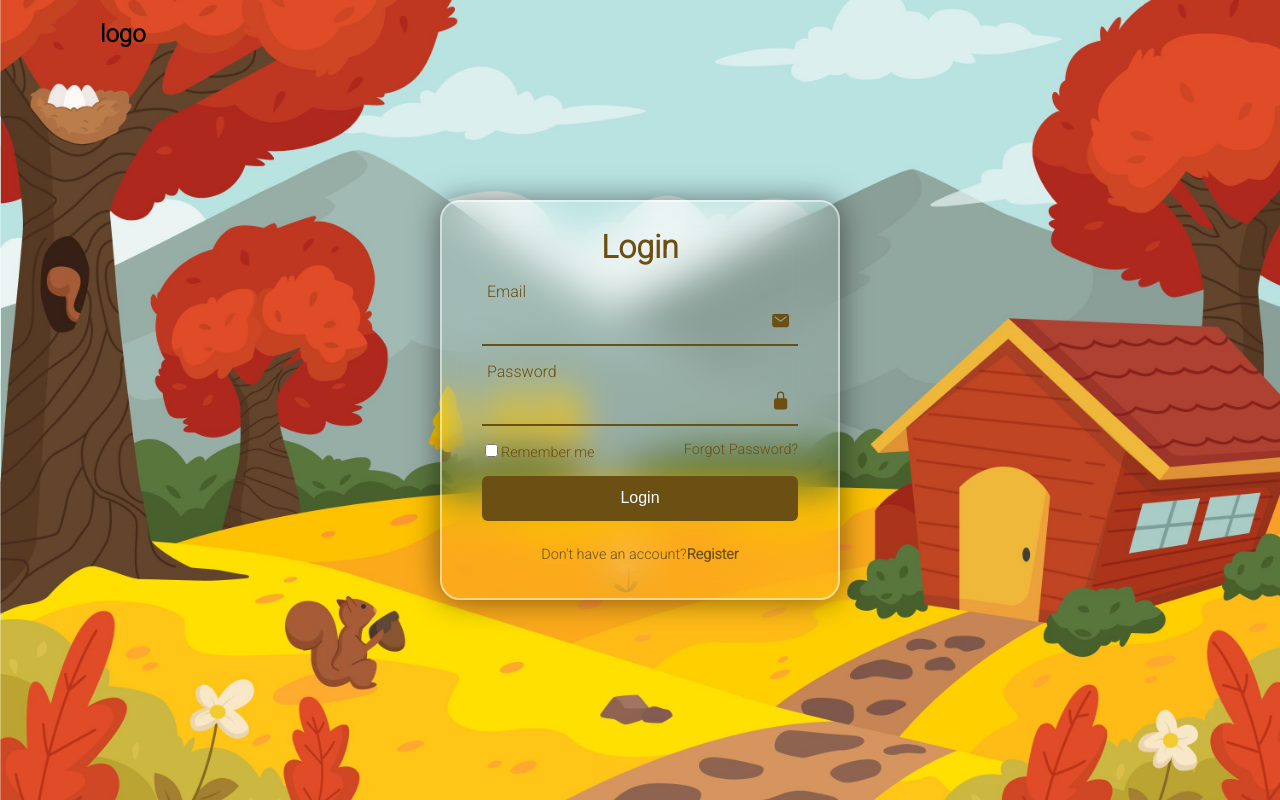
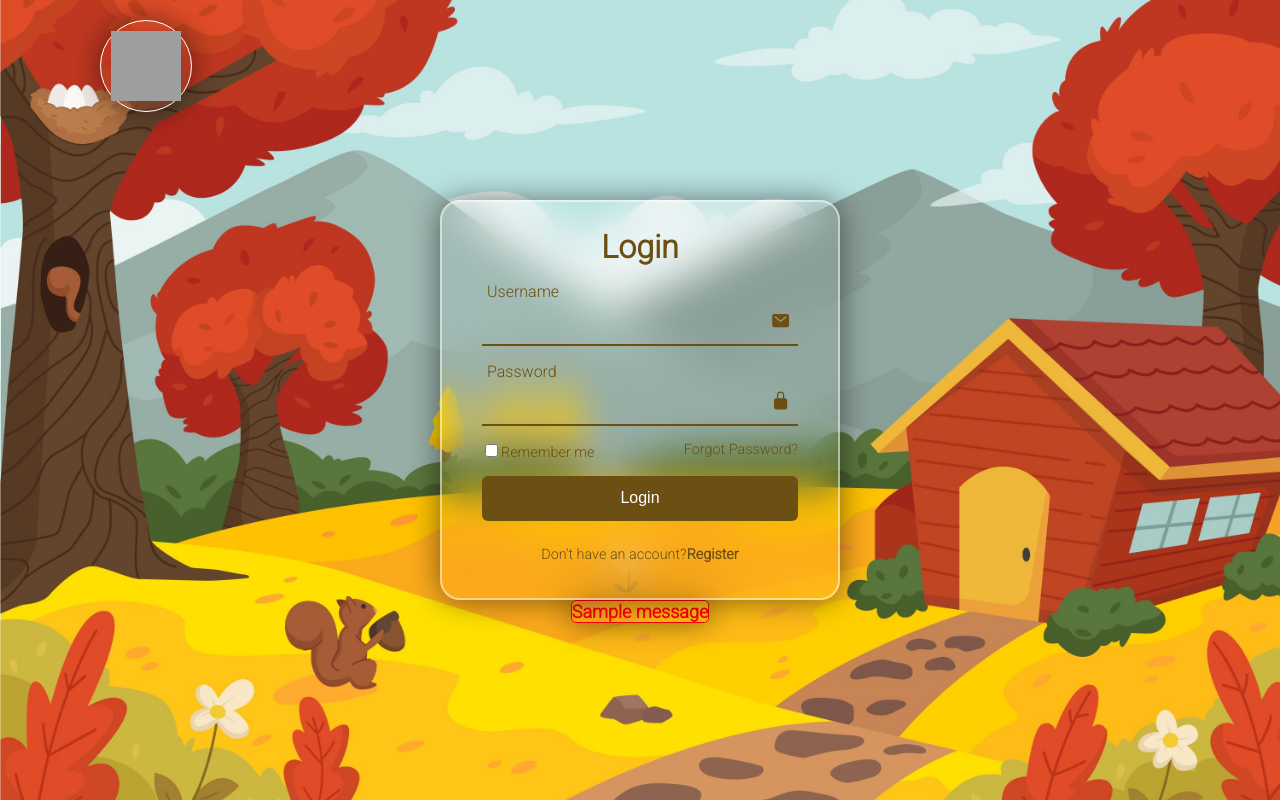
Before and after one commit to chinnnawat/webSite-movie-FullStack, a Django app: template movieProject/webBlogs/templates/frontEnd/login.html in a window 1280 px wide. Run offline with Django 4.2, Linux system fonts and the light colour scheme; the template is opened without the code that fills it, so the values that code supplies are empty; tables that the repository leaves empty hold one stand-in row (values such as "Sample post"); one stand-in notice (Sample message) is shown; grey boxes are pictures that could not be loaded.

Commit message:
LogIn System

```diff
--- a/movieProject/loginsystem/urls.py
+++ b/movieProject/loginsystem/urls.py
@@ -1,6 +1,9 @@
 from django.urls import path
-from .views import logIn
+from .views import logIn,register,logInUser,logout
 
 urlpatterns=[
-    path('register',logIn,name="register"),
+    path('member',logIn,name="member"),
+    path('register/add',register,name="addUser"),
+    path('login',logInUser,name="logInUser"),
+    path('logout',logout,name='logout')
 ]
--- a/movieProject/webBlogs/static/logIn.css
+++ b/movieProject/webBlogs/static/logIn.css
@@ -25,6 +25,37 @@ header{
     width: 100%;
     font-family: 'Roboto', sans-serif;
 }
+header div{
+    border: solid 1px #fff;
+    border-radius: 50%;
+    width: 92px;
+    height: 92px;
+    background: transparent;
+    backdrop-filter: blur(20px);
+    box-shadow: 0 0 30px rgba(0, 0, 0, 0.5);
+}
+header a img{
+    width: 100%;
+    height: 100%;
+    padding: 10px;
+}
+.showRemaining{
+    position: absolute;
+    top: 75%;
+    display: flex;
+}
+.remain{
+    border: solid 1px red;
+    border-radius: 5px;
+    background: transparent;
+    backdrop-filter: blur(20px);
+    box-shadow: 0 0 30px rgba(0, 0, 0, 0.5);
+}
+.remain p{
+    color: red;
+    font-size: large;
+    font-weight: bold;
+}
 
 .wrapper{
     position: relative;
@@ -40,9 +71,11 @@ header{
     align-items: center;
     overflow: hidden;
     transition: height .3s ease;
+    transition: width .3s ease;
 }
 .wrapper.active{
-    height: 520px;
+    height: 550px;
+    width: 450px;
 }
 .wrapper .form-box{
     width: 100%;
@@ -54,12 +87,12 @@ header{
 }
 .wrapper.active .form-box.login{
     transition: none;
-    transform: translateX(-400px);
+    transform: translateX(-450px);
 }
 .wrapper .form-box.register{
     position: absolute;
     transition: none;
-    transform: translateX(400px);
+    transform: translateX(450px);
 }
 .wrapper.active .form-box.register{
     transition: transform .18s ease;
--- a/movieProject/webBlogs/templates/frontEnd/login.html
+++ b/movieProject/webBlogs/templates/frontEnd/login.html
@@ -1,39 +1,45 @@
 <!DOCTYPE html>
 <html lang="en">
 <head>
+    {%load static%}
     <meta charset="UTF-8">
     <meta name="viewport" content="width=device-width, initial-scale=1.0">
     <title>Document</title>
     <link rel="preconnect" href="https://fonts.googleapis.com">
     <link rel="preconnect" href="https://fonts.gstatic.com" crossorigin>
     <link href="https://fonts.googleapis.com/css2?family=Roboto:wght@300&display=swap" rel="stylesheet">
-    <link rel="stylesheet" href="../../../webBlogs/static/logIn.css">
+    <link rel="stylesheet" href="{% static 'logIn.css' %}">
 </head>
 <body>
     <!-- header navbar-->
     <header>
-        <h2 class="logo">logo</h2>
-        <nav></nav>
+        <div>
+            <a class="navbar-brand" href="/">
+                <img src="https://cdn-icons-png.flaticon.com/512/7116/7116945.png">
+            </a>
+        </div>
     </header>
-
+    <div class="showRemaining">
+        <div class="remain">
+            {% for message in messages%}
+                <p>{{message}}</p>
+            {% endfor%}
+        </div>
+    </div>
     <div class="wrapper">
-        <!-- Icon-close -->
-        <!-- <span class="icon-close">
-            <ion-icon name="close-outline"></ion-icon>
-        </span> -->
-
     <!-- logIn -->
         <div class="form-box login">
             <h2>Login</h2>
-            <form action="#">
+            <form action="{% url 'logInUser' %}" method="post" id="form-LogIn">
+                {% csrf_token %}
                 <div class="input-box">
                     <span class="icon"><ion-icon name="mail"></ion-icon></span>
-                    <input type="email">
-                    <label>Email</label>
+                    <input type="username" name="username">
+                    <label>Username</label>
                 </div>
                 <div class="input-box">
                     <span class="icon"><ion-icon name="lock-closed"></ion-icon></span>
-                    <input type="password">
+                    <input type="password" name="password">
                     <label>Password</label>
                 </div>
                 <div class="remember-forgot">
@@ -50,21 +56,27 @@
     <!-- register -->
         <div class="form-box register">
             <h2>Registration</h2>
-            <form action="#">
+            <form action="{%url 'addUser' %}" method="post" id="form-register">
+                {% csrf_token %}
                 <div class="input-box">
                     <span class="icon"><ion-icon name="person"></ion-icon></span>
-                    <input type="text" required>
+                    <input type="text" required name="username">
                     <label>Usename</label>
                 </div>
                 <div class="input-box">
                     <span class="icon"><ion-icon name="mail"></ion-icon></span>
-                    <input type="email">
+                    <input type="email" name="email">
                     <label>Email</label>
                 </div>
                 <div class="input-box">
                     <span class="icon"><ion-icon name="lock-closed"></ion-icon></span>
-                    <input type="password">
+                    <input type="password" name="password">
                     <label>Password</label>
+                </div>
+                <div class="input-box">
+                    <span class="icon"><ion-icon name="document-lock-outline"></ion-icon></span>
+                    <input type="password" name="repassword">
+                    <label>Re-Password</label>
                 </div>
                 <div class="remember-forgot">
                     <label><input type="checkbox">I agree to the term & conditions</label>
@@ -78,7 +90,7 @@
         </div>
     </div>
 
-    <script src="../../static/login.js"></script>
+    <script src="{% static 'logIn.js' %}"></script>
     <script type="module" src="https://unpkg.com/ionicons@7.1.0/dist/ionicons/ionicons.esm.js"></script>
     <script nomodule src="https://unpkg.com/ionicons@7.1.0/dist/ionicons/ionicons.js"></script>
 </body>
--- a/movieProject/webBlogs/urls.py
+++ b/movieProject/webBlogs/urls.py
@@ -2,7 +2,7 @@ from django.urls import path
 from .views import homePage, showPlayer,searchCategory
 
 urlpatterns = [
-    path('', homePage),
+    path('', homePage,name="homePage"),
     path('player/<int:id>', showPlayer, name='player_detail'),
     path('webblogs/category/<int:cat_id>',searchCategory,name='searchCategory')
 ]
--- a/movieProject/webBlogs/views.py
+++ b/movieProject/webBlogs/views.py
@@ -3,9 +3,10 @@ from django.http import HttpResponse
 from category.models import Category
 from .models import webBlogs
 from django.core.paginator import Paginator , EmptyPage , InvalidPage #แบ่งหน้า
+from django.contrib.auth.decorators import login_required
 
 # Create your views here.
-
+@login_required(login_url="member")
 #HomePage
 def homePage(request):
     #Action = 1
```
Also changed, not shown: movieProject/loginsystem/views.py (+60 -1 lines), movieProject/webBlogs/templates/frontEnd/homePage.html (+5 -2 lines).
